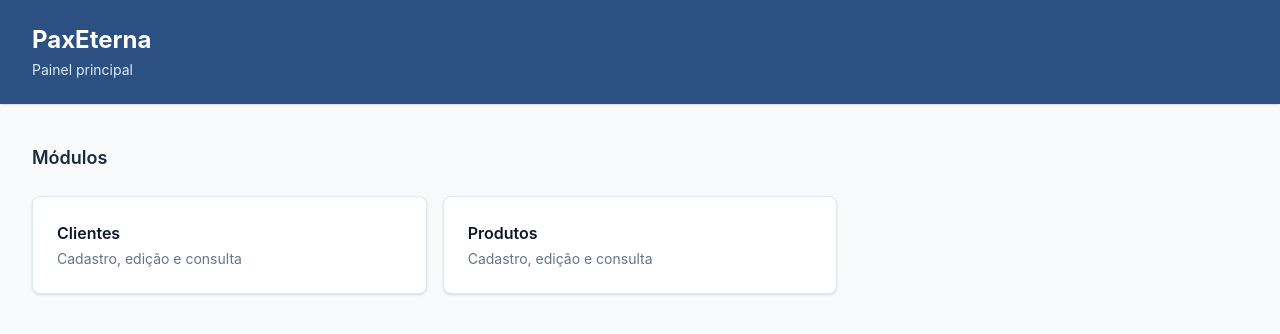
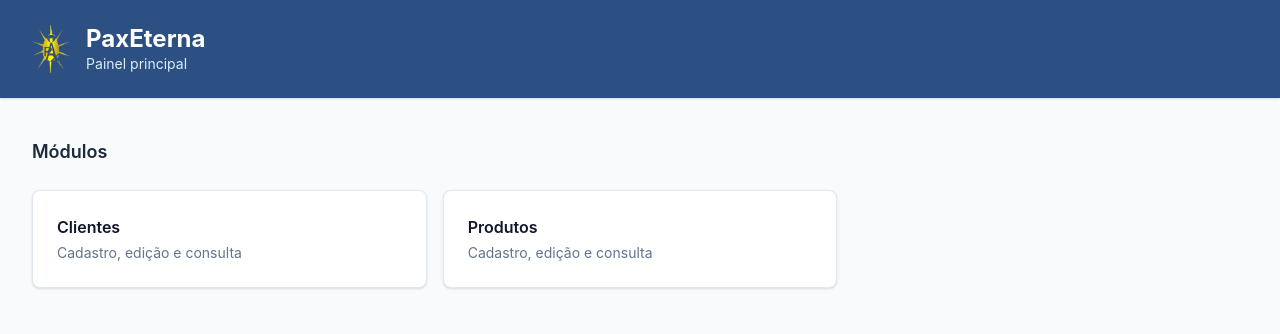
Before and after one commit to Arthurmendescouto/PaxEterna, a React (Vite) app in the folder frontend/: page / in a window 1280 px wide. Shown: the top 334 px of the page. Built offline with nearby package versions, Linux system fonts and the light colour scheme.

Commit message:
feat: logo da pax eterna adicionada na dashboard

```diff
--- a/frontend/src/pages/dashboard/Dashboard.tsx
+++ b/frontend/src/pages/dashboard/Dashboard.tsx
@@ -1,4 +1,5 @@
 import type { Tela } from '../../types/navegacao.ts'
+import logo from '../../assets/logo.png'
 
 type DashboardProps = {
   onNavegar: (tela: Tela) => void
@@ -22,9 +23,12 @@ export default function Dashboard({ onNavegar }: DashboardProps) {
   return (
     <div className="min-h-screen bg-slate-50">
       <header className="bg-[#2d5082] text-white shadow">
-        <div className="mx-auto max-w-7xl px-4 py-6 sm:px-6 lg:px-8">
-          <h1 className="text-2xl font-bold">PaxEterna</h1>
-          <p className="mt-1 text-sm text-blue-100">Painel principal</p>
+        <div className="mx-auto max-w-7xl px-4 py-6 sm:px-6 lg:px-8 flex items-center gap-4">
+          <img src={logo} alt="Logo PaxEterna" className="h-12 w-auto" />
+          <div>
+            <h1 className="text-2xl font-bold leading-tight">PaxEterna</h1>
+            <p className="text-sm text-blue-100">Painel principal</p>
+          </div>
         </div>
       </header>
 
```
